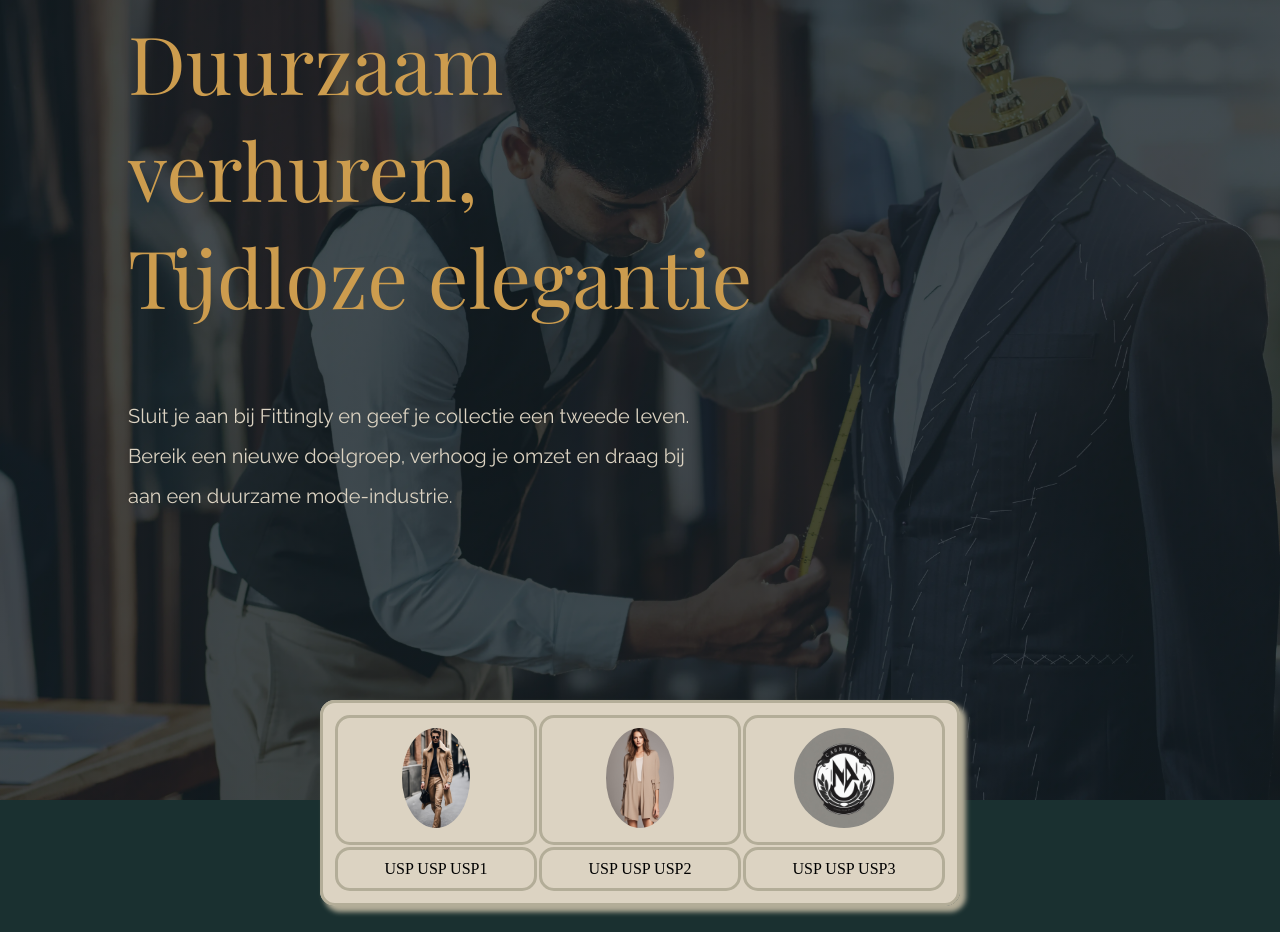
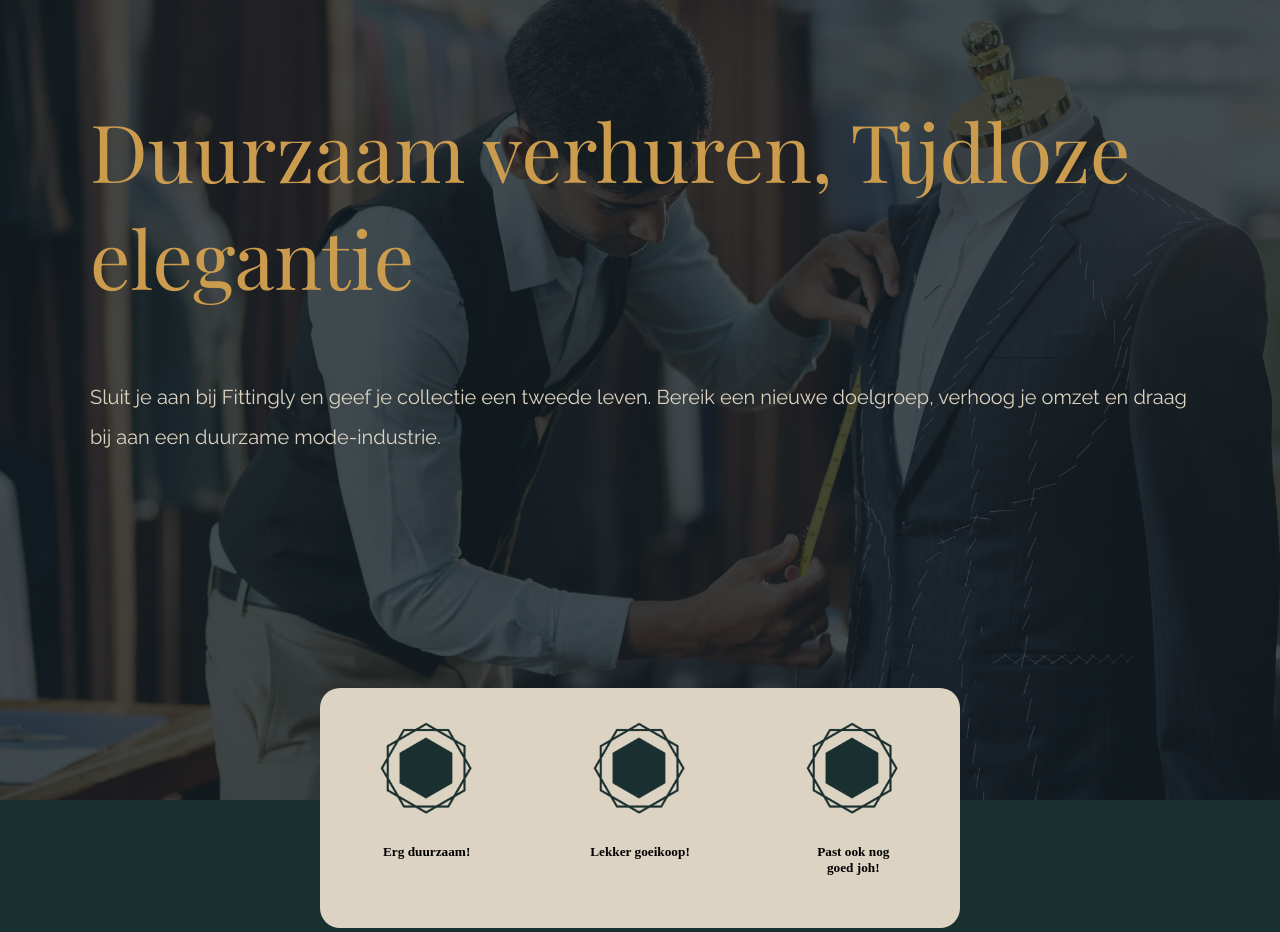
Before and after one commit to Fauvedenbrok/220FDD-DO1-Fittingly, a PHP site: page /partnerpagina.html in a window 1280 px wide. Shown: the part 126-1058 px from the top of the page. Run offline with PHP 8.4, Linux system fonts and the light colour scheme; some web fonts are replaced.

Commit message:
partnerpagina aanpassingen

```diff
--- a/css/partnerPaginaStyle.css
+++ b/css/partnerPaginaStyle.css
@@ -1,7 +1,108 @@
 /*Begin stuk Richard */
 body {
-  background-color: #1A3030;
+  background-color: #1a3030;
   justify-content: center;
+}
+
+@media (min-width: 901px) {
+  /*USP table*/
+
+.redline-div-container * {
+  text-align: center;
+}
+
+.redline-div-container {
+  display: flex;
+  justify-content: space-around;
+  margin-top: -112px;
+  padding-top: 30px;
+  padding-bottom: 30px;
+}
+.redline-div {
+  width: 100px;
+}
+}
+
+
+
+@media (max-width: 900px) {
+
+    /*USP table*/
+.redline-div-container * {
+  flex-direction: column;
+  padding: 10px;
+  text-align: center;
+  background-color: #dcd3c2;
+  border-radius: 20px;
+}
+
+.redline-div-container {
+  margin-top: -800px;
+}
+
+  #partner-koptekst {
+    text-align: center;
+    margin-top: 80px;
+  }
+
+  h2 {
+    font-size: 40px;
+  }
+
+  h3 {
+  }
+
+  h4 {
+  }
+
+  p {
+    font-size: 15px;
+  }
+}
+
+
+.redline-div-container {
+  max-width: 50vw;
+  background-color: #dcd3c2;
+  border-radius: 20px;
+  margin-left: 25%;
+}
+
+
+
+
+/*USP Table-clone op partnerpagina*/
+/* .usp-table-clone-container {
+  background-color: #dcd3c2;
+  position: relative;
+  margin-right: 25%;
+  margin-left: 25%;
+  border-radius: 15px;
+  margin-top: -396px;
+  max-width: 400px;
+} */
+
+/* #usp-tableclone,
+.th-clone,
+.td-clone {
+  border: 3px solid #b3ad98;
+  border-radius: 15px;
+  padding: 10px;
+  text-align: center;
+}
+
+.table-clone {
+  width: 100%;
+}
+.table-clone-img {
+  width: auto;
+  height: 100px;
+  border-radius: 50%;
+} */
+
+#partnerpagina-container {
+  display: flex;
+  flex-direction: column;
 }
 
 /* Container met de achtergrondafbeelding */
@@ -16,114 +117,55 @@ body {
   /* Voor flexbox-positionering */
   justify-content: center;
   /* Centreert de inhoud horizontaal */
-  align-items: center;
-  /* Centreert de inhoud verticaal */
-  background-image: linear-gradient(rgba(19, 30, 36, 0.8), rgba(19, 30, 36, 0.8)), url(https://raw.githubusercontent.com/Fauvedenbrok/220FDD-DO1-Fittingly/refs/heads/main/Images/backgroundImages/contactPagina.jpg);
+  background-image: linear-gradient(
+      rgba(19, 30, 36, 0.8),
+      rgba(19, 30, 36, 0.8)
+    ),
+    url(https://raw.githubusercontent.com/Fauvedenbrok/220FDD-DO1-Fittingly/refs/heads/main/Images/backgroundImages/contactPagina.jpg);
 }
 
-
-
-#koptekst {
-  /* color: #cc9c4e;
-  font-family: "Playfair Display", serif;
-  font-size: 80px;
-  font-weight: 500;
-  text-shadow: #3a3b33 1px 1px 1px; */
-  margin-right: 40%;
-  margin-top: -20%;
-  margin-left: 10%;
+#koptekst-container {
+  overflow: hidden;
+  max-width: 1100px;
+  margin: 30px 50px;
 }
 
-.headerPTekst {
-  /* font-family: "PlayFair Display", serif;
-  color: white;
-  font-size: 20px;
-  text-shadow: #3a3b33 1px 1px 1px; */
-  margin-right: 45%;
-  margin-left: 10%;
-}
-
-/*USP Table op partnerpagina*/
-.uspTableContainer {
-  background-color: #dcd3c2;
-  position: relative;
-  margin-right: 25%;
-  margin-left: 25%;
-  border-radius: 15px;
-  margin-top: -100px;
-}
-
-#uspTable,
-th,
-td {
-  border: 3px solid #b3ad98;
-  border-radius: 15px;
-  padding: 10px;
-  text-align: center;
-}
-
-table {
-  width: 100%;
-  box-shadow: 5px 5px 5px 1px #b3ad98;
-}
-
-.tableImg {
+.usp-img {
   width: auto;
   height: 100px;
-  border-radius: 50%;
 }
 
 .tekst-container {
-width: 80vh;
+  width: 80vh;
 }
 
 /*Grote tekst heading*/
 .heading1Tekst {
-  /* color: white;
-  font-family: "Playfair Display", serif;
-  font-size: 60px; */
   margin-left: 10%;
   margin-top: 100px;
   padding-left: 30px;
 }
 
 .heading2Tekst {
-  /* font-family: "PlayFair Display", serif;
-  color: #cc9c4e;
-  font-size: 40px;
-  font-weight: 200;
-  text-shadow: #3a3b33 1px 1px 1px; */
   margin-left: 10%;
   padding-left: 30px;
 }
 
-.heading3Tekst {
-  /* color: white;
-  font-family: "Playfair Display", serif;
-  font-size: 60px; */
-}
-
 .paragraph2Tekst {
   margin-left: 10%;
-  /* color: white;
-  font-family: "Playfair Display", serif;
-  font-size: 30px; */
-  margin-right: 1vw;
+  margin-right: 10%;
   padding-left: 30px;
 }
 
 #partnersTekst {
   margin-top: 600px;
   text-align: center;
-  /* font-family: "PlayFair Display", serif;
-  color: #cc9c4e;
-  font-size: 40px;
-  font-weight: 200; */
-  /* text-shadow: #3a3b33 1px 1px 1px; */
 }
 
 #partner-koptekst {
   text-align: center;
+  margin-top: 80px;
+  margin-bottom: -40px;
 }
 
 /*Ons platform koptekst*/
@@ -140,12 +182,12 @@ width: 80vh;
 
 .img-container {
   width: auto;
-  height: 850px;
-  margin-right: 15%;
+  height: 656px;
+  margin-right: 10%;
 }
 
 /*Image onder grote titel*/
-#deel2Img {
+#img-couple {
   height: 100%;
   width: auto;
 }
@@ -209,8 +251,6 @@ width: 80vh;
 }
 
 .imgContent {
-  /* font-family: "Playfair Display", serif;
-  font-size: 20px; */
   width: 250px;
   border-top: 3px solid #b3ad98;
   border-radius: 10%;
@@ -236,6 +276,11 @@ width: 80vh;
 
 .afsluitingsTekst {
   text-align: center;
+  margin-left: 15%;
+  margin-right: 15%;
+}
+
+#afsluitings-paragraph {
 }
 
 /*Aanmeldknop onderaan de partnerpagina*/
--- a/partnerpagina.html
+++ b/partnerpagina.html
@@ -3,12 +3,12 @@
 
 <head>
   <meta charset="UTF-8" />
-  <meta name="viewport" content="width=device-width, initial-scale=1.0" />
+  <meta name="viewport" content="width=device-width, initial-scale=1.0"/>
   <title>Fittingly/partners</title>
-  <link rel="stylesheet" href="css/styles.css" />
-  <link rel="stylesheet" href="css/partnerPaginaStyle.css" />
-  <link rel="preconnect" href="https://fonts.googleapis.com" />
-  <link rel="preconnect" href="https://fonts.gstatic.com" crossorigin />
+  <link rel="stylesheet" href="css/styles.css"/>
+  <link rel="stylesheet" href="css/partnerPaginaStyle.css"/>
+  <link rel="preconnect" href="https://fonts.googleapis.com"/>
+  <link rel="preconnect" href="https://fonts.gstatic.com" crossorigin/>
   <link href="https://fonts.googleapis.com/css2?family=Playfair+Display:ital,wght@0,400..900;1,400..900&display=swap"
     rel="stylesheet" />
 </head>
@@ -19,7 +19,7 @@
 
   </header>
   <main>
-    <div class="container">
+    <div id="partnerpagina-container">
       <div class="background-container">
         <div id="koptekst-container">
           <h2 id="koptekst">Duurzaam verhuren, Tijdloze elegantie</h2>
@@ -32,27 +32,31 @@
       </div>
 
 
-      <!--De usp table-->
-      <div class="uspTableContainer">
-        <table id="uspTable">
-          <tr>
-            <th>
-              <img class="tableImg" src="Images/MensAIModels/mensBrownCoat.jpg" alt="" />
-            </th>
-            <th>
-              <img class="tableImg" src="Images/WomensAIModels/womensBrownStraightVest.jpg" alt="" />
-            </th>
-            <th>
-              <img class="tableImg" src="Images/PartnerLogos/Caunhing.jpg" alt="" />
-            </th>
-          </tr>
-          <tr>
-            <td>USP USP USP1</td>
-            <td>USP USP USP2</td>
-            <td>USP USP USP3</td>
-          </tr>
-        </table>
+
+      <div class="redline-div-container">
+
+        <div class="redline-div">
+          <div class="redline-div-usp-img">
+            <img class="usp-img" src="/Images/onsdoelImages/usp_Fittingly_dark.png" alt=""/>
+          </div>
+          <h5>Erg duurzaam!</h5>
+        </div class="redline-div-usp-tekst">
+
+        <div class="redline-div">
+          <div class="redline-div-img">
+            <img class="usp-img" src="/Images/onsdoelImages/usp_Fittingly_dark.png" alt=""/>
+          </div>
+          <h5 class="redline-div-usp-tekst">Lekker goeikoop!</h5>
+        </div>
+
+        <div class="redline-div">
+          <div class="redline-div-img">
+              <img class="usp-img" src="/Images/onsdoelImages/usp_Fittingly_dark.png" alt=""/>
+          </div>
+          <h5 class="redline-div-usp-tekst">Past ook nog goed joh!</h5>
+        </div>
       </div>
+
 
       <div class="totPlaatje2">
         <!--Heading 2 onder USP's-->
@@ -72,7 +76,7 @@
             </p>
           </div>
           <div class="img-container">
-            <img id="deel2Img" src="/Images/onsdoelImages/image_man_woman.jpg" alt="Mens Brown Long-Coat Model" />
+            <img id="img-couple" src="/Images/backgroundImages/faded_couple.png" alt="Mens Brown Long-Coat Model" />
           </div>
         </div>
 
@@ -128,7 +132,7 @@
           <!--Aanmeldingknop onderaan de pagina met functie-->
           <div class="afsluitingsTekst">
             <h2 class="heading3Tekst">Geïnteresseerd?</h2>
-            <p>
+            <p id="afsluitings-paragraph">
               Lorem ipsum, dolor sit amet consectetur adipisicing elit. Ullam,
               repellendus pariatur officiis ea ad quod labore nostrum ab impedit
               optio? Ea, et. Voluptates, repellendus! Qui temporibus consequatur
```
Also changed, not shown: css/styles.css (+32 -63 lines), Images/backgroundImages/faded_couple.png (added), 1 other file.
